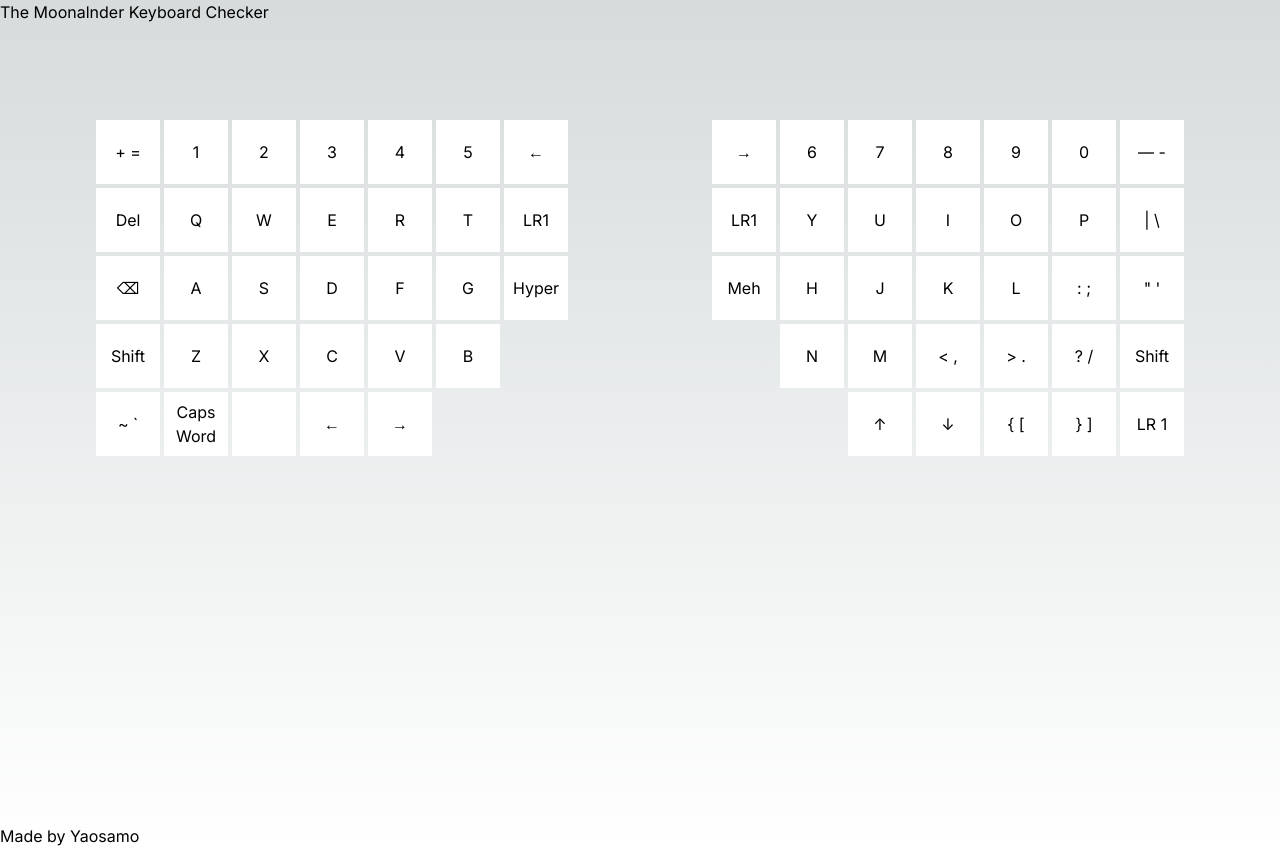
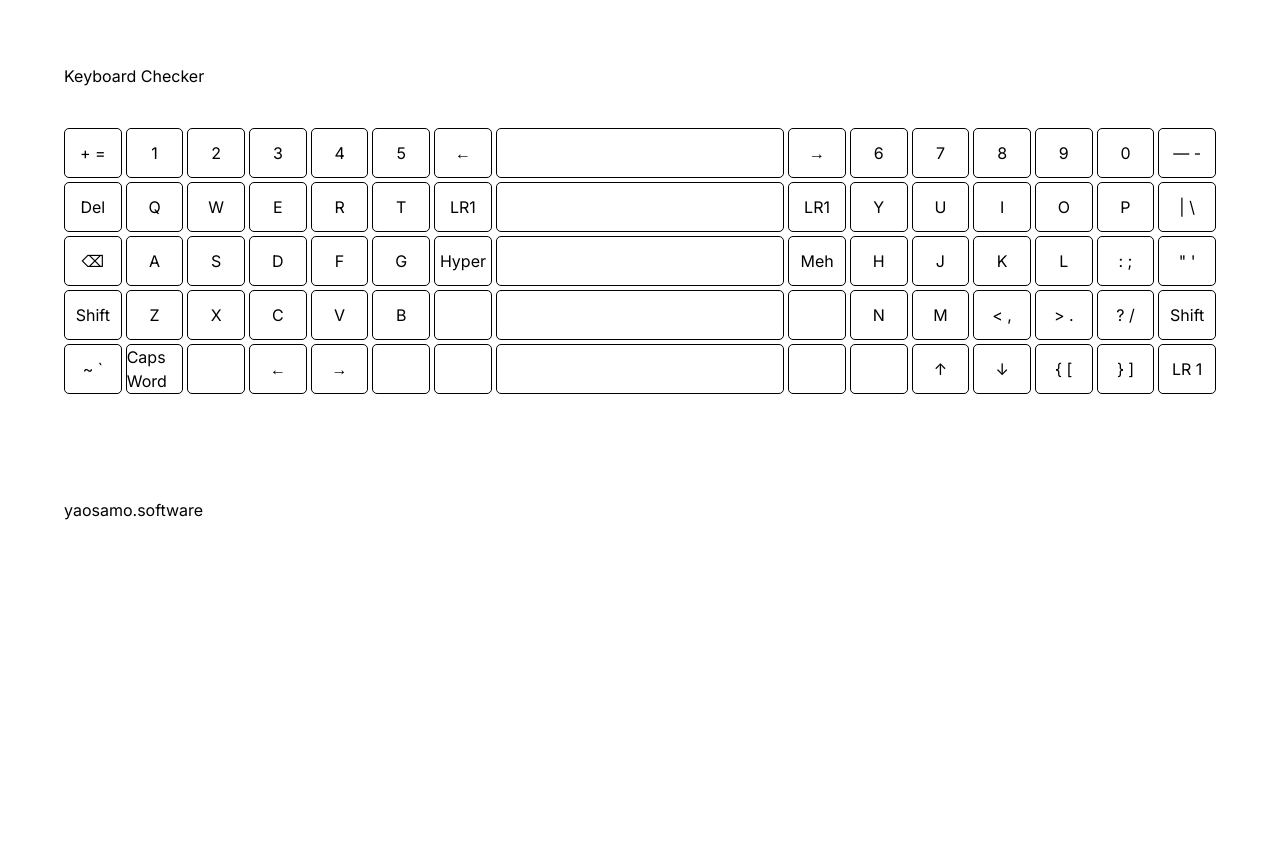
Before and after one commit to yaosamo/keyboardchecker, a Next.js app: page / in a window 1280 px wide. After the commit the page ends 800 px from the top, so only its background shows below. Built offline with nearby package versions, Linux system fonts and the light colour scheme.

Commit message:
refactor

```diff
--- /dev/null
+++ b/app/components/key.tsx
@@ -0,0 +1,31 @@
+import { useState, useEffect, useRef } from "react";
+import styles from "./styles.module.css";
+
+export default function Key({ keyboardKey, pressedKey }) {
+  return (
+    <div
+      className={
+        keyboardKey.code === pressedKey.keyCode
+          ? styles.keyboard_key_pressed
+          : styles.keyboard_key
+      }
+      // onKeyUp={}
+      // style={{
+      //   display: "flex",
+      //   flexDirection: "column",
+      //   justifyContent: "center",
+      //   alignItems: "center",
+      //   backgroundColor:
+      //     pressed.code === key.code || pressed.keyCode === key.code
+      //       ? "#575757"
+      //       : "white",
+      //   minWidth: "4rem",
+      //   minHeight: "4rem",
+      //   border: "1px solid",
+      //   borderRadius: "6px",
+      // }}
+    >
+      {keyboardKey.key}
+    </div>
+  );
+}
--- a/app/components/keys.tsx
+++ b/app/components/keyboard.tsx
@@ -1,12 +1,7 @@
 import { useState, useEffect, useRef } from "react";
+import Key from "./key";
 
-function History({ key }) {
-  const [history, setHistory] = useState[""];
-  setHistory(key);
-  return <div>History</div>;
-}
-
-export default function Keyboard({ pressed }) {
+export default function Keyboard() {
   const keyCodes = [
     { key: "+ =", code: 187 },
     { key: "1", code: 49 },
@@ -85,32 +80,29 @@ export default function Keyboard({ pressed }) {
     { key: "LR 1", code: "LR" },
   ];
 
+  const [pressedKey, setPressedKey] = useState("");
+
+  const handleKeyDown = (event) => {
+    setPressedKey(event); // Set the pressed key to the state
+  };
+
+  useEffect(() => {
+    // Attach the event listener to the window object
+    window.addEventListener("keydown", handleKeyDown);
+
+    // Cleanup the event listener
+    return () => {
+      window.removeEventListener("keydown", handleKeyDown);
+    };
+  }, []);
+
   return (
-    <main className="min-h-screen p-24">
-      <div className="grid grid-rows-[repeat(5,1fr),2fr] grid-cols-[repeat(7,1fr),5fr,repeat(7,1fr)] gap-1">
-        {keyCodes.map(function (key, index) {
-          return (
-            <div
-              className={key.code === null ? "empty" : ""}
-              key={index}
-              style={{
-                display: "flex",
-                flexDirection: "column",
-                justifyContent: "center",
-                alignItems: "center",
-                backgroundColor:
-                  pressed.code === key.code || pressed.keyCode === key.code
-                    ? "green"
-                    : "white",
-                minWidth: "4rem",
-                minHeight: "4rem",
-              }}
-            >
-              <div style={{ textAlign: "center" }}>{key.key}</div>
-            </div>
-          );
-        })}
-      </div>
-    </main>
+    <div className="pt-10 grid grid-rows-[repeat(5,1fr),2fr] grid-cols-[repeat(7,1fr),5fr,repeat(7,1fr)] gap-1">
+      {keyCodes.map(function (keyboardKey, index) {
+        return (
+          <Key keyboardKey={keyboardKey} pressedKey={pressedKey} key={index} />
+        );
+      })}
+    </div>
   );
 }
--- /dev/null
+++ b/app/components/styles.module.css
@@ -0,0 +1,25 @@
+.keyboard_key {
+  display: flex;
+  flex-direction: column;
+  justify-content: center;
+  align-items: center;
+  background-color: var(--button-background);
+  border: 1px solid;
+  border-radius: 5px;
+  transition: all 0.1s ease-out;
+}
+
+.keyboard_key:active {
+  transform: scale(0.96);
+}
+
+.keyboard_key_pressed {
+  display: flex;
+  flex-direction: column;
+  justify-content: center;
+  align-items: center;
+  background-color: rgb(var(--button-background-pressed));
+  border: 1px solid;
+  border-radius: 5px;
+  transition: all 0.1s ease-out;
+}
--- a/app/globals.css
+++ b/app/globals.css
@@ -12,15 +12,17 @@
 }
 
 :root {
-  --foreground-rgb: 0, 0, 0;
-  --background-start-rgb: 214, 219, 220;
+  --button-border: 223, 223, 223;
+  --button-background: 255, 255, 255;
+  --button-background-pressed: 62, 62, 62;
+  --background: 255, 255, 255;
   --background-end-rgb: 255, 255, 255;
 }
 
 @media (prefers-color-scheme: dark) {
   :root {
     --foreground-rgb: 255, 255, 255;
-    --background-start-rgb: 0, 0, 0;
+    --background: 0, 0, 0;
     --background-end-rgb: 0, 0, 0;
   }
 }
@@ -28,10 +30,5 @@
 body {
   font-size: 12pt;
   color: rgb(var(--foreground-rgb));
-  background: linear-gradient(
-      to bottom,
-      transparent,
-      rgb(var(--background-end-rgb))
-    )
-    rgb(var(--background-start-rgb));
+  background: (var(--background));
 }
--- a/app/page.tsx
+++ b/app/page.tsx
@@ -1,6 +1,6 @@
 "use client"; // This is a client component 👈🏽
 
-import Keyboard from "./components/keys";
+import Keyboard from "./components/keyboard";
 import { useState, useEffect, useRef } from "react";
 
 function History({ pressed }) {
@@ -8,26 +8,13 @@ function History({ pressed }) {
 }
 
 export default function Home() {
-  // Function to call when a key is pressed
-  const [pressedKey, setPressedKey] = useState("");
-  const handleKeyDown = (event) => {
-    setPressedKey(event); // Set the pressed key to the state
-  };
-  useEffect(() => {
-    // Attach the event listener to the window object
-    window.addEventListener("keydown", handleKeyDown);
-
-    // Cleanup the event listener
-    return () => {
-      window.removeEventListener("keydown", handleKeyDown);
-    };
-  }, []);
   return (
-    <main>
-      <div>The Moonalnder Keyboard Checker</div>
-      <Keyboard pressed={pressedKey} />
-      <History pressed={pressedKey} />
-      <div>Made by Yaosamo</div>
+    <main className="min-h-screen p-16">
+      <div>Keyboard Checker</div>
+      <Keyboard />
+      <div className="flex flex-row">
+        <div>yaosamo.software</div>
+      </div>
     </main>
   );
 }
```
